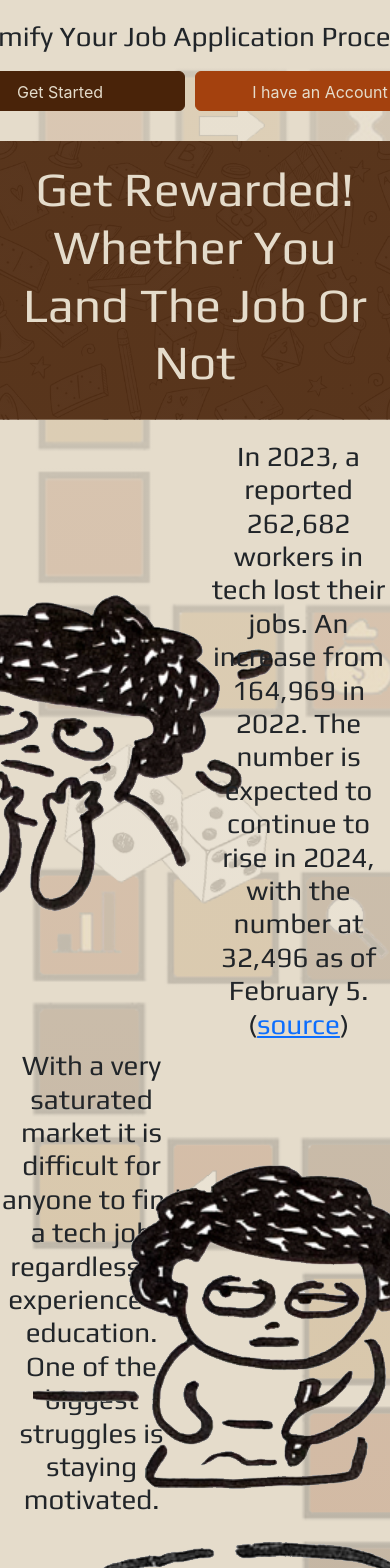
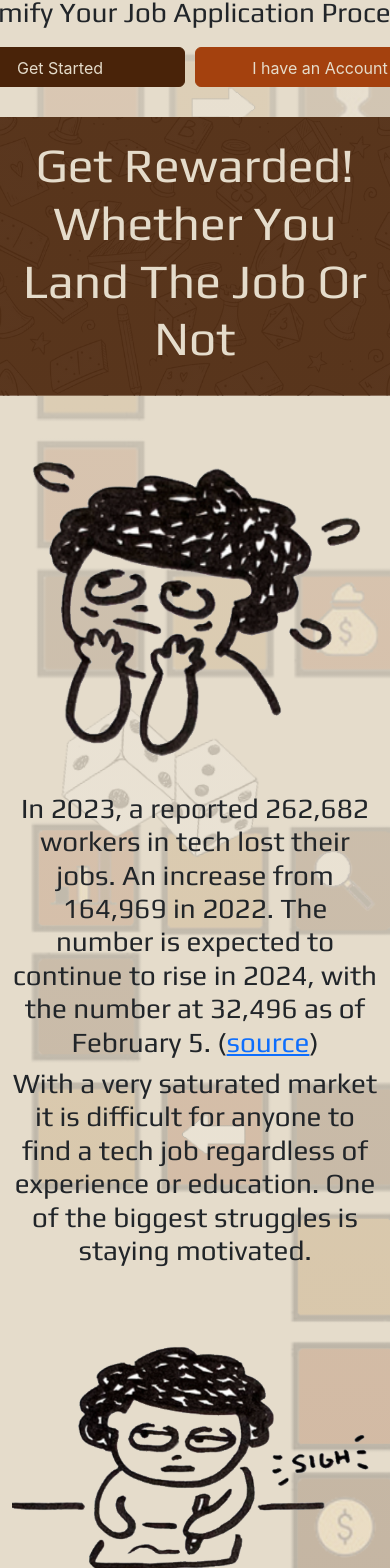
Before and after one commit to wujason1/HackathonProject, a React (Create React App) app in the folder frontend/: page / in a window 390 px wide. Shown: the part 418-1986 px from the top of the page. Built offline with nearby package versions, Linux system fonts and the light colour scheme.

Commit message:
css responsive

```diff
--- a/frontend/src/about/About.css
+++ b/frontend/src/about/About.css
@@ -74,8 +74,27 @@
 }
 
 /* Media query for smaller screens */
-@media (max-width: 767.98px) {
-    .center-align-cols {
+@media (max-width: 768px) {
+    .text-center h1 {
+        font-size: 24px;
+    }
+
+    .columnAlign {
+        flex-direction: column;
+        max-width: 100%;
+    }
+
+    .rowPadding {
+        padding: 0;
+        margin: 0;
+    }
+
+    .rowPadding .col {
+        display: flex;
+        flex-direction: column-reverse;
+    }
+
+    .centerAlign {
         display: flex;
         flex-wrap: wrap;
         justify-content: center;
@@ -89,10 +108,6 @@
         width: auto;
         margin-bottom: 0;
         margin-right: 10px;
-    }
-
-    .rowPadding {
-        padding: 0;
     }
 
     .teamMember {
--- a/frontend/src/about/About.js
+++ b/frontend/src/about/About.js
@@ -29,13 +29,13 @@ const About = () => {
 
   return (
     <div className="background">
-        <Row className="rowPadding justify-content-center align-items-center h-100 stackVertically">
-            <Col xs={12} md={6} className="d-flex justify-content-center align-items-center">
+        <Row className="rowPadding justify-content-center align-items-center h-100 columnAlign">
+            <Col xs={12} sm={6} className="d-flex justify-content-center align-items-center">
                 <div>
                     <img src={logo} alt="logo" className="img-fluid" />
                 </div>
             </Col>
-            <Col xs={12} md={6} className="d-flex flex-column justify-content-center align-items-center">
+            <Col xs={12} sm={6} className="d-flex justify-content-center align-items-center">
                 <div>
                     <h1 className="text-center">Gamify Your Job Application Process!</h1>
                     <div className="buttonRow">
@@ -48,87 +48,87 @@ const About = () => {
 
         <div className="banner"> <h1>Get Rewarded! Whether You Land The Job Or Not</h1> </div>
 
-        <Row className="rowPadding justify-content-center align-items-center h-100">
-            <Col xs={6} className="d-flex justify-content-center align-items-center">
+        <Row className="rowPadding justify-content-center align-items-center h-100 columnAlign">
+            <Col xs={12} sm={6} className="d-flex justify-content-center align-items-center">
                 <div>
-                <img src={layOff} alt="layOff"></img>
+                <img src={layOff} alt="layOff" className="imgResponsive" />
                 </div>
             </Col>
-            <Col xs={6} className="d-flex justify-content-center align-items-center">
+            <Col xs={12} sm={6} className="d-flex justify-content-center align-items-center">
                 <div>
                 <h1>In 2023, a reported 262,682 workers in tech lost their jobs. An increase from 164,969 in 2022. The number is expected to continue to rise in 2024, with the number at 32,496 as of February 5. (<a href="https://www.nerdwallet.com/article/finance/tech-layoffs#:~:text=A%20total%20of%20262%2C682%20workers,in%202020%20and%202021%20combined.">source</a>)</h1>
                 </div>
             </Col>
         </Row>
 
-        <Row className="rowPadding justify-content-center align-items-center h-100">
-            <Col xs={6} className="d-flex justify-content-center align-items-center">
+        <Row className="rowPadding justify-content-center align-items-center h-100 columnAlign">
+            <Col xs={12} sm={6} className="d-flex justify-content-center align-items-center">
                 <div>
                 <h1>With a very saturated market it is difficult for anyone to find a tech job regardless of experience or education. One of the biggest struggles is staying motivated. </h1>
                 </div>
             </Col>
-            <Col xs={6} className="d-flex justify-content-center align-items-center">
+            <Col xs={12} sm={6} className="d-flex justify-content-center align-items-center">
                 <div>
-                <img src={motivation} alt="motivation"></img>
+                <img src={motivation} alt="motivation" className="imgResponsive" />
                  </div>
             </Col>
         </Row>
 
-        <Row className="rowPadding justify-content-center align-items-center h-100">
-            <Col xs={6} className="d-flex justify-content-center align-items-center">
+        <Row className="rowPadding justify-content-center align-items-center h-100 columnAlign">
+            <Col xs={12} sm={6} className="d-flex justify-content-center align-items-center">
                 <div>
-                <img src={stayMotivated} alt="stayMotivated"></img>
+                <img src={stayMotivated} alt="stayMotivated" className="imgResponsive" />
                 </div>
             </Col>
-            <Col xs={6} className="d-flex justify-content-center align-items-center">
+            <Col xs={12} sm={6} className="d-flex justify-content-center align-items-center">
                 <div>
                 <h1>Stay motivated with Work In Progress! We help you stick with your objectives and reward you for your progress.</h1>
                 </div>
             </Col>
         </Row>
 
-        <Row className="rowPadding justify-content-center align-items-center h-100">
-            <Col xs={6} className="d-flex justify-content-center align-items-center">
+        <Row className="rowPadding justify-content-center align-items-center h-100 columnAlign">
+            <Col xs={12} sm={6} className="d-flex justify-content-center align-items-center">
                 <div>
                 <h1>Work In Progress gives you a list of challenges to complete for the week ranging from completing a leetcode challenge to getting a certificate. </h1>
                 </div>
             </Col>
-            <Col xs={6} className="d-flex justify-content-center align-items-center">
+            <Col xs={12} sm={6} className="d-flex justify-content-center align-items-center">
                 <div>
-                <img src={completeChallenges} alt="completeChallenges"></img>
+                <img src={completeChallenges} alt="completeChallenges" className="imgResponsive" />
                 </div>
             </Col>
         </Row>
 
-        <Row className="rowPadding justify-content-center align-items-center h-100">
-            <Col xs={6} className="d-flex justify-content-center align-items-center">
+        <Row className="rowPadding justify-content-center align-items-center h-100 columnAlign">
+            <Col xs={12} sm={6} className="d-flex justify-content-center align-items-center">
                 <div>
-                <img src={givePrizes} alt="givePrizes"></img>
+                <img src={givePrizes} alt="givePrizes" className="imgResponsive" />
                 </div>
             </Col>
-            <Col xs={6} className="d-flex justify-content-center align-items-center">
+            <Col xs={12} sm={6} className="d-flex justify-content-center align-items-center">
                 <div>
                 <h1>Upon completing an challenge, you will be rewarded with a corresponding gift card.</h1>
                 </div>
             </Col>
         </Row>
 
-        <Row className="rowPadding justify-content-center align-items-center h-100">
-            <Col xs={6} className="d-flex justify-content-center align-items-center">
+        <Row className="rowPadding justify-content-center align-items-center h-100 columnAlign">
+            <Col xs={12} sm={6} className="d-flex justify-content-center align-items-center">
                 <div>
-                <h1>Challenges reset every week, so you will always have something to complete. </h1>
+                    <h1>Challenges reset every week, so you will always have something to complete.</h1>
                 </div>
             </Col>
-            <Col xs={6} className="d-flex justify-content-center align-items-center">
+            <Col xs={12} sm={6} className="d-flex justify-content-center align-items-center">
                 <div>
-                <img src={resetWeekly} alt="resetWeekly"></img>
-                 </div>
+                    <img src={resetWeekly} alt="resetWeekly" className="imgResponsive" />
+                </div>
             </Col>
         </Row>
 
         <div className="banner"> <h1>Future Plans</h1> </div>
         <h3>As a hackathon project, we aren't able to put in everything we want, but if had more time, here are some things we would have like to do</h3>
-            <Row className="rowPadding center-align-cols">
+            <Row className="rowPadding centerAlign">
                 <Col>
                     <img src={socialMedia} alt="socialMedia" width="150" height="150"></img>
                     <h3>Set up social media</h3>
```
